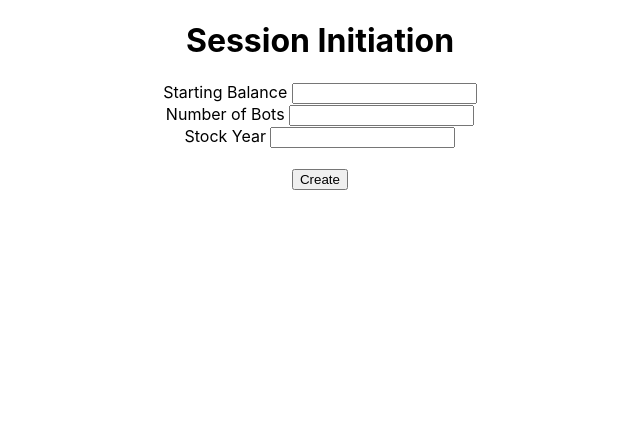
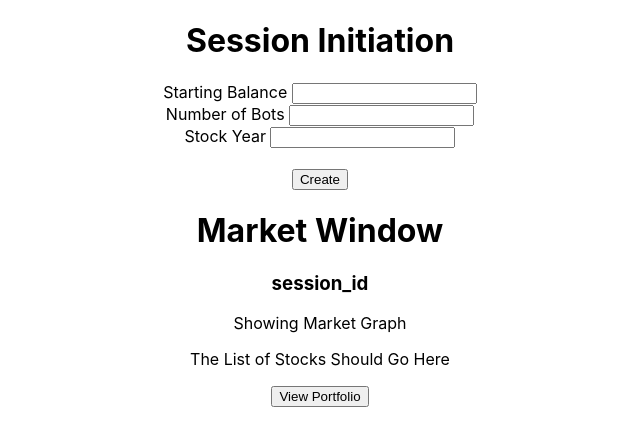
Before and after one commit to StockMarketSimulator-CSC-59867-03/SMSimulator_Website, a React (Create React App) app: page / in a window 1280 px wide. Shown: the top 446 px of the page, without its empty margins (320-960 px from the left). Built offline with nearby package versions, Linux system fonts and the light colour scheme; no server answers.

Commit message:
SMS-39 market window skeleton, event injection modal

```diff
--- a/src/App.tsx
+++ b/src/App.tsx
@@ -1,9 +1,7 @@
 import React from 'react';
 import './App.scss';
 import SessionInitiation from './Components/sessioninitiation';
-import EventInjection from './Components/eventinjection';
-import Buy from './Components/buy';
-import Sell from './Components/sell';
+import MarketWindow from './Components/marketwindow';
 import SIState from './Components/sessioninitiation';
 
 interface IAppComponentProps {}
@@ -41,9 +39,7 @@ class App extends React.Component<IAppComponentProps, IAppComponentState> {
          <SessionInitiation onSubmit={(formData: SIState)=>{
            this.createSession();
          }} />
-        {/* <EventInjection /> */}
-        {/* <Buy /> */}
-        {/* <Sell /> */}
+        <MarketWindow />
       </div>
     );
   }
--- a/src/Components/eventinjection.tsx
+++ b/src/Components/eventinjection.tsx
@@ -56,7 +56,10 @@ class EIForm extends React.Component<EIProps, EIState> {
     }
 }
 
-type EventInjectionProps = {};
+type EventInjectionProps = {
+    show: boolean,
+    handleClose: any
+};
 type EventInjectionState = {};
 class EventInjection extends React.Component<EventInjectionProps, EventInjectionState>{
     constructor(props : any){
@@ -67,12 +70,14 @@ class EventInjection extends React.Component<EventInjectionProps, EventInjection
     }
 
     render() {
+        const display = this.props.show ? "block" : "none";
         return (
-            <div>
+            <div style={{display: display, border: "solid"}}>
                 <h1>Event Injection</h1>
                 <div>
                     <EIForm />
                 </div>
+                <button onClick={this.props.handleClose}>Close</button>
             </div>
         );
     }
--- /dev/null
+++ b/src/Components/marketwindow.tsx
@@ -0,0 +1,78 @@
+import React from 'react';
+import EventInjection from './eventinjection';
+
+type MWProps = {};
+type MWState = {
+    sessionTitle: string
+    showModal: boolean,
+    showPortfolio: boolean
+};
+class MarketWindow extends React.Component<MWProps, MWState> {
+    constructor(props: any) {
+        super(props);
+        this.state = {
+            sessionTitle: "session_id",
+            showModal: false,
+            showPortfolio: false,
+        }
+
+        this.showInjectionModal = this.showInjectionModal.bind(this);
+        this.hideInjectionModal = this.hideInjectionModal.bind(this);
+
+        this.showPortfolio = this.showPortfolio.bind(this);
+        this.hidePortfolio = this.hidePortfolio.bind(this);
+    }
+
+    showInjectionModal() {
+        //here we want to create a pop-up window where the admin can queue a shock/event
+        this.setState({showModal: true});
+    }
+
+    hideInjectionModal() {
+        this.setState({showModal: false});
+    }
+
+    showPortfolio() {
+        this.setState({
+            showPortfolio: true
+        });
+    }
+
+    hidePortfolio() {
+        this.setState({
+            showPortfolio: false,
+        });
+    }
+
+    render() {
+        let current_user = "user"; //the view should change depending on if a regular user or admin is viewing it
+        const isViewingPortfolio = this.state.showPortfolio;
+        let button;
+        if(current_user === "admin") {
+            button = <button onClick={this.showInjectionModal}>Shock Input</button>; //only admins can inject shocks
+        }
+        else {
+            if(isViewingPortfolio)
+                button = <button onClick={this.hidePortfolio}>View Market</button> //only users can view their portfolio
+            else
+                button = <button onClick={this.showPortfolio}>View Portfolio</button>
+        }
+        return (
+            <div>
+                <h1>Market Window</h1>
+                <h3>{this.state.sessionTitle}</h3>
+                <EventInjection show={this.state.showModal} handleClose={this.hideInjectionModal}/>
+                <div>
+                    {isViewingPortfolio ? (<p>Showing Portfolio Graph</p>) : (<p>Showing Market Graph</p>)}
+                </div>
+                <div>
+                    <p>The List of Stocks Should Go Here</p>
+                </div>
+                <div>
+                    {button}
+                </div>
+            </div>
+        );
+    }
+}
+export default MarketWindow;
```
